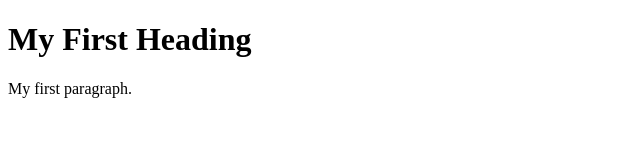
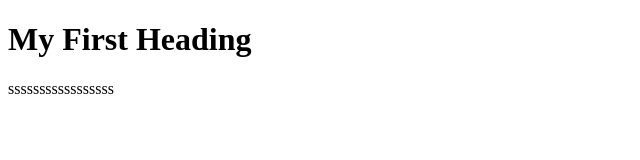
Before and after one commit to dongnhipt/random.github.io, a plain HTML site: page random.html in a window 1280 px wide. Shown: the full height of the page, 0-640 px from the left. Drawn offline with Linux system fonts and the light colour scheme.

Commit message:
Update random.html

```diff
--- a/random.html
+++ b/random.html
@@ -3,7 +3,7 @@
 <body>
 
 <h1>My First Heading</h1>
-<p>My first paragraph.</p>
+<p>sssssssssssssssss</p>
 
 </body>
 </html>
```
